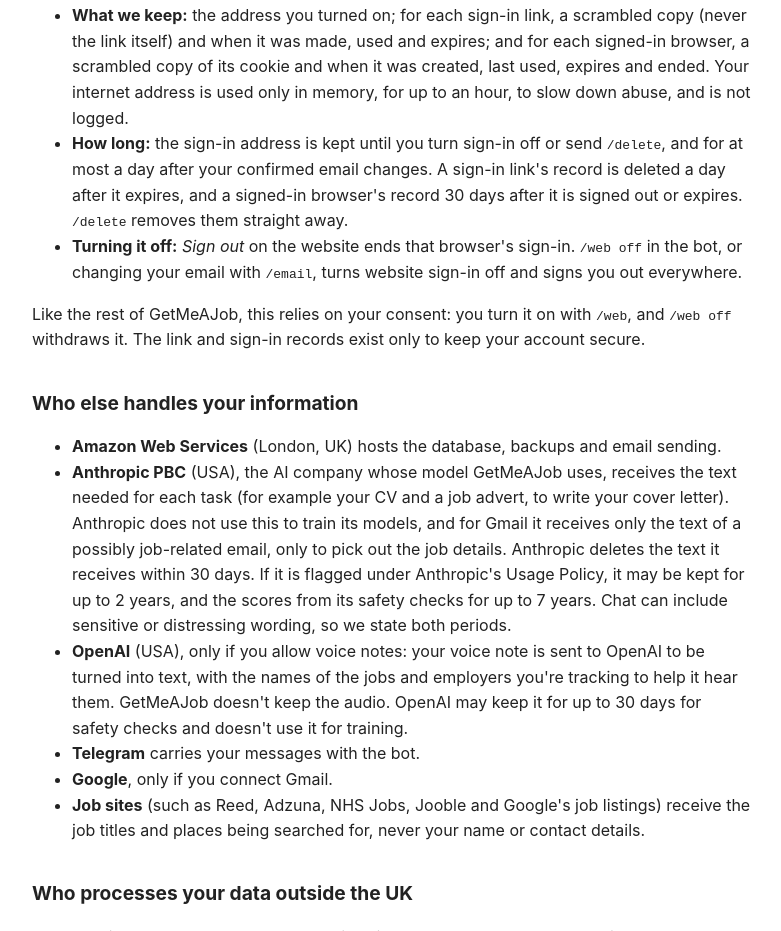
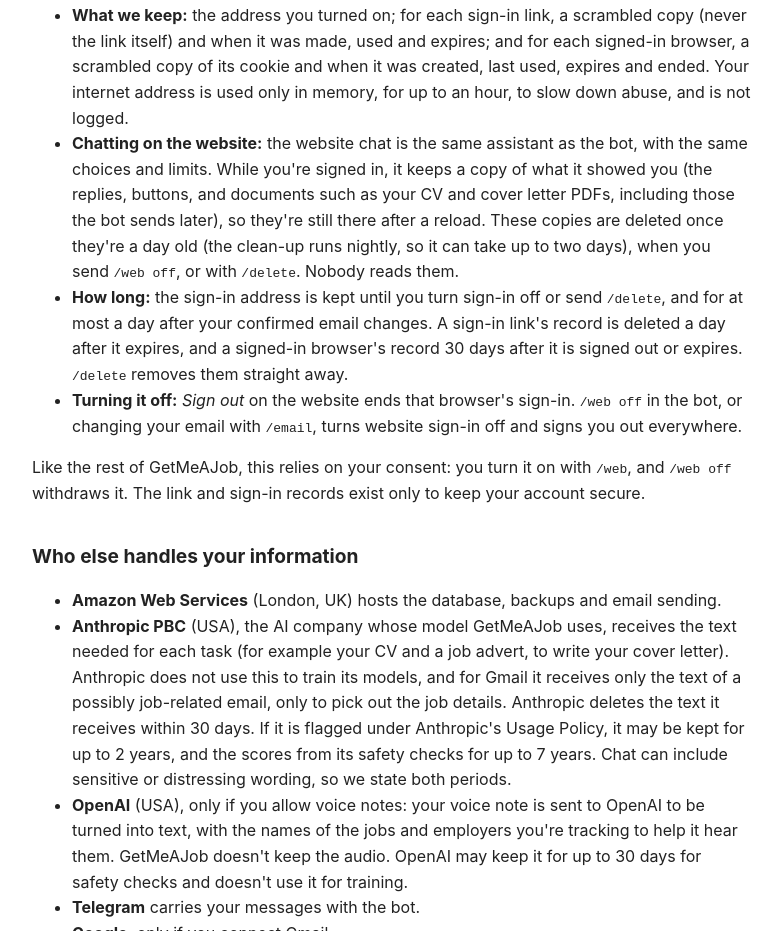
Before and after one commit to alvinotutu/getmeajob-site, a plain HTML site: page privacy.html in a window 1280 px wide. Shown: the part 4116-5047 px from the top of the page, without its empty margins (248-1029 px from the left). Drawn offline with Linux system fonts and the light colour scheme.

Commit message:
privacy: the website chat keeps a day's copies of what it showed (card #585)
Co-Authored-By: Claude Opus 5.5 <noreply@anthropic.com>
Claude-Session: https://claude.ai/code/session_01NMoRMzvkXQQZceHs9ssZf8

```diff
--- a/privacy.html
+++ b/privacy.html
@@ -63,6 +63,7 @@
 <li><strong>How signing in works:</strong> you type your address on the sign-in page and we email you a link. It works once, for 15 minutes. The page always gives the same answer, so it never shows whether an address uses GetMeAJob. An address we don't know gets no email and is never stored; like your internet address, a typed address is held only in memory, for up to an hour, to slow down abuse.</li>
 <li><strong>The cookie:</strong> signing in sets one cookie, <code>__Host-gmj</code>, on <code>api.getmeajob.vhanp.com</code> (where the sign-in page is), which keeps you signed in for 30 days from when you signed in. It is strictly necessary for signing in, so it needs no consent. It is not used for tracking or advertising, and there are no other cookies.</li>
 <li><strong>What we keep:</strong> the address you turned on; for each sign-in link, a scrambled copy (never the link itself) and when it was made, used and expires; and for each signed-in browser, a scrambled copy of its cookie and when it was created, last used, expires and ended. Your internet address is used only in memory, for up to an hour, to slow down abuse, and is not logged.</li>
+<li><strong>Chatting on the website:</strong> the website chat is the same assistant as the bot, with the same choices and limits. While you're signed in, it keeps a copy of what it showed you (the replies, buttons, and documents such as your CV and cover letter PDFs, including those the bot sends later), so they're still there after a reload. These copies are deleted once they're a day old (the clean-up runs nightly, so it can take up to two days), when you send <code>/web off</code>, or with <code>/delete</code>. Nobody reads them.</li>
 <li><strong>How long:</strong> the sign-in address is kept until you turn sign-in off or send <code>/delete</code>, and for at most a day after your confirmed email changes. A sign-in link's record is deleted a day after it expires, and a signed-in browser's record 30 days after it is signed out or expires. <code>/delete</code> removes them straight away.</li>
 <li><strong>Turning it off:</strong> <em>Sign out</em> on the website ends that browser's sign-in. <code>/web off</code> in the bot, or changing your email with <code>/email</code>, turns website sign-in off and signs you out everywhere.</li>
 </ul>
```
